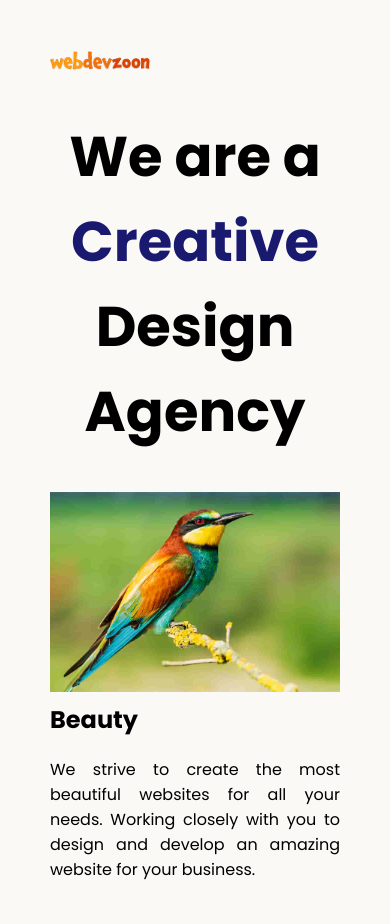
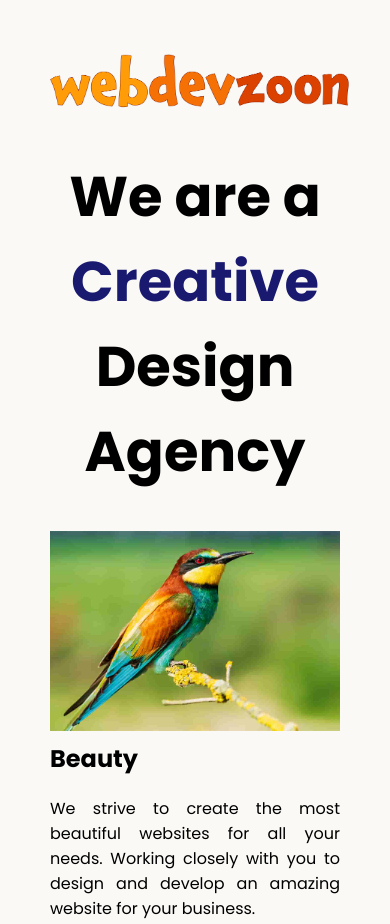
Before and after one commit to emremkilicer/webdesign_agency_project, a plain HTML site: page index.html in a window 390 px wide. Shown: the top 924 px of the page. Drawn offline with Linux system fonts and the light colour scheme.

Commit message:
Update style.css

```diff
--- a/style.css
+++ b/style.css
@@ -43,7 +43,7 @@ footer {
 
 @media (max-width: 680px) {
   .logo {
-    width: 100px;
+    width: 300px;
   }
 
   h1 {
```
